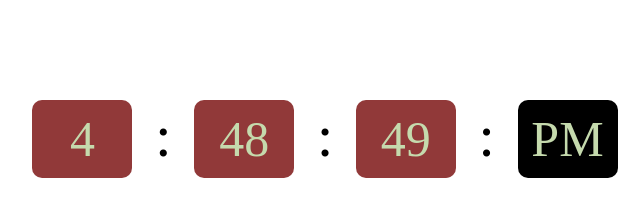
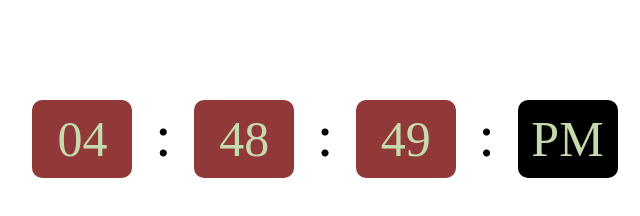
Before and after one commit to DANGUYM/ThucHanhTuan7, a plain HTML site: page index.html in a window 1280 px wide. Shown: the full height of the page, 315-955 px from the left. Drawn offline with Linux system fonts and the light colour scheme.

Commit message:
update padStart, ex: 06:12 (old: 6:12)

```diff
--- a/index.html
+++ b/index.html
@@ -5,7 +5,7 @@
     <meta charset="UTF-8">
     <meta http-equiv="X-UA-Compatible" content="IE=edge">
     <meta name="viewport" content="width=device-width, initial-scale=1.0">
-    <title>clock_code_style_external</title>
+    <title>clock_code_style_internal</title>
 </head>
 
 <style>
@@ -43,12 +43,21 @@
         var currentMinutes = date.getMinutes();
         var currentSeconds = date.getSeconds();
 
+        /*
+                // set clock, no padStart for beginners
+                var ampm = currentHours < 12 ? "AM" : "PM";
+                currentHours = currentHours > 12 ? currentHours - 12 : currentHours;
+                currentHours = currentHours == 0 ? 12 : currentHours;
+                currentMinutes = (currentMinutes < 10 ? "0" : "") + currentMinutes;
+                currentSeconds = (currentSeconds < 10 ? "0" : "") + currentSeconds;
+        */
+
         // set clock
         var ampm = currentHours < 12 ? "AM" : "PM";
-        currentHours = currentHours > 12 ? currentHours - 12 : currentHours;
-        currentHours = currentHours == 0 ? 12 : currentHours;
-        currentMinutes = (currentMinutes < 10 ? "0" : "") + currentMinutes;
-        currentSeconds = (currentSeconds < 10 ? "0" : "") + currentSeconds;
+        currentHours = (currentHours % 12 || 12).toString().padStart(2, '0');
+        currentMinutes = currentMinutes.toString().padStart(2, '0');
+        currentSeconds = currentSeconds.toString().padStart(2, '0');
+
 
         // innerHTML
         document.getElementById("hours").innerHTML = currentHours;
```
